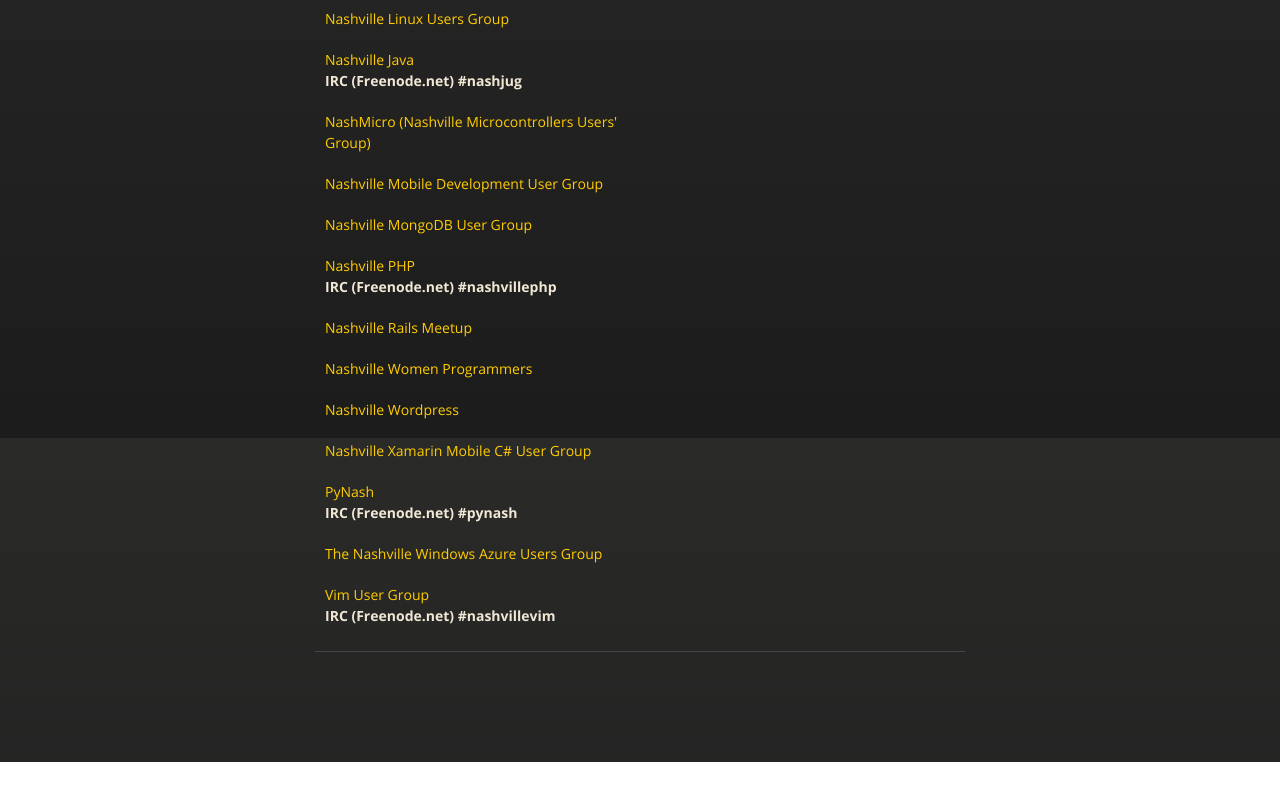
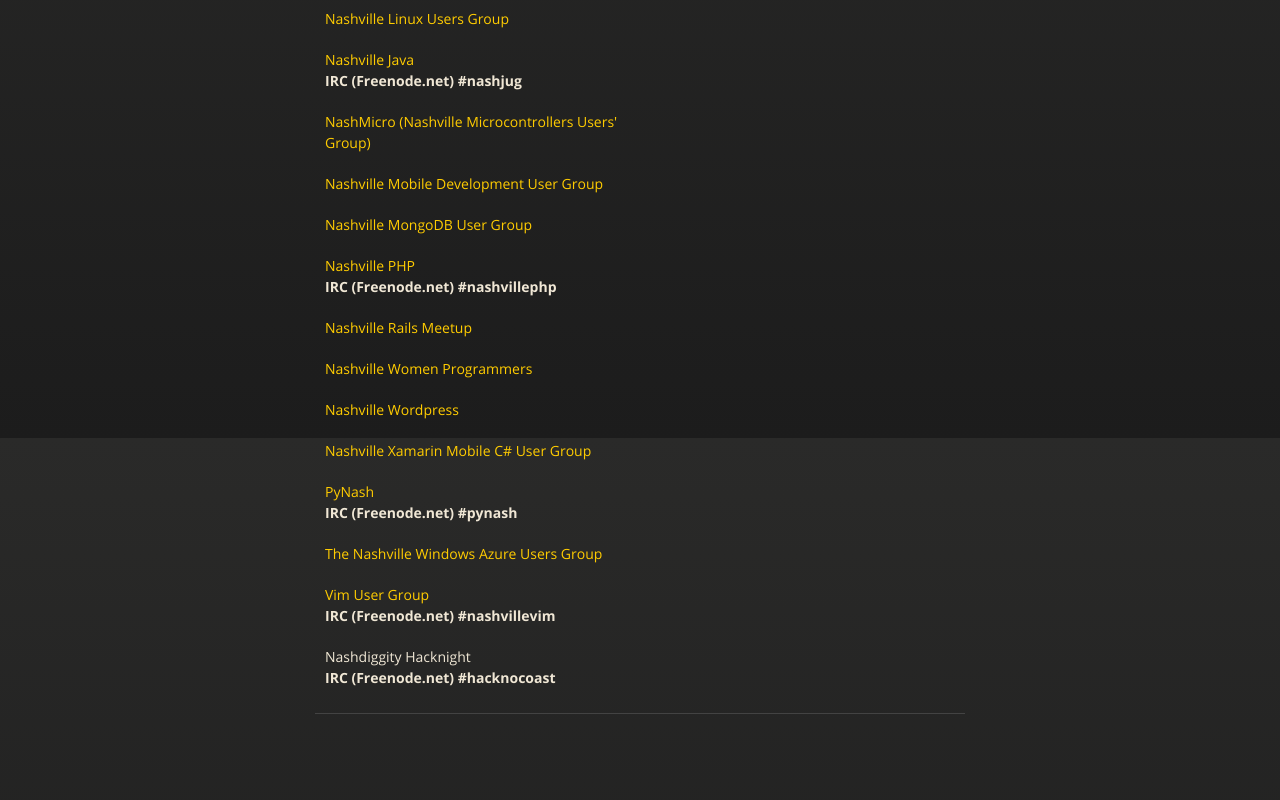
Before and after one commit to NCUSGL/ncusgl.github.com, a plain HTML site: page index.html in a window 1280 px wide. Shown: the part 1162-1962 px from the top of the page. Before the commit the page ends 1924 px from the top, so only its background shows below. Drawn offline with nearby package versions, Linux system fonts and the light colour scheme.

Commit message:
Update index.html

```diff
--- a/index.html
+++ b/index.html
@@ -106,6 +106,9 @@
                 <p><a href="https://groups.google.com/forum/?fromgroups=#!forum/nashville-vim">Vim User Group</a>
                 <br /><strong>IRC (Freenode.net) #nashvillevim</strong></p>
 
+                <p>Nashdiggity Hacknight
+                <br /><strong>IRC (Freenode.net) #hacknocoast</strong></p>
+
             </td>
             <td width="50%" valign="top">
                 <p>Conference/Initiatives</p>
```
